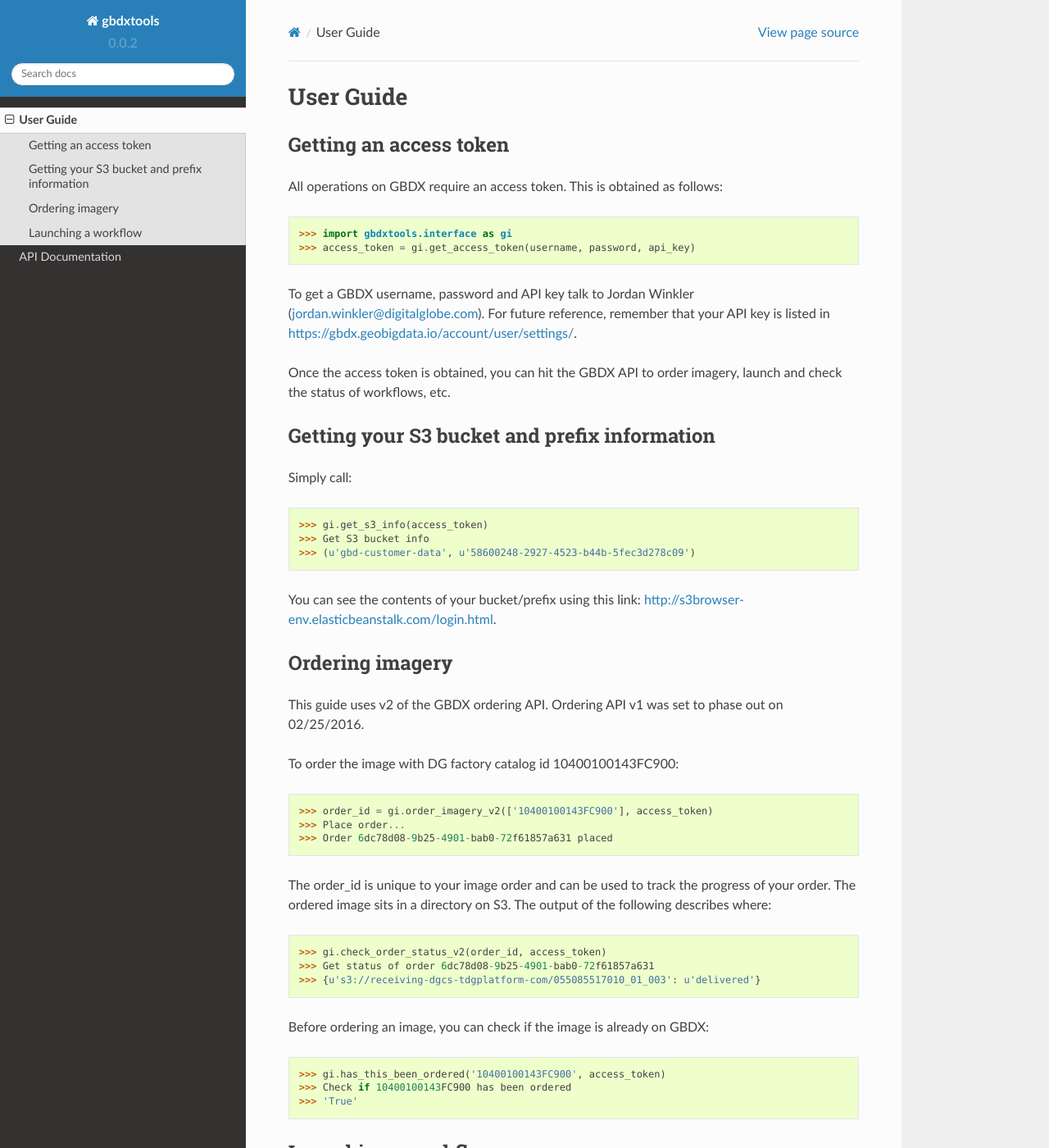
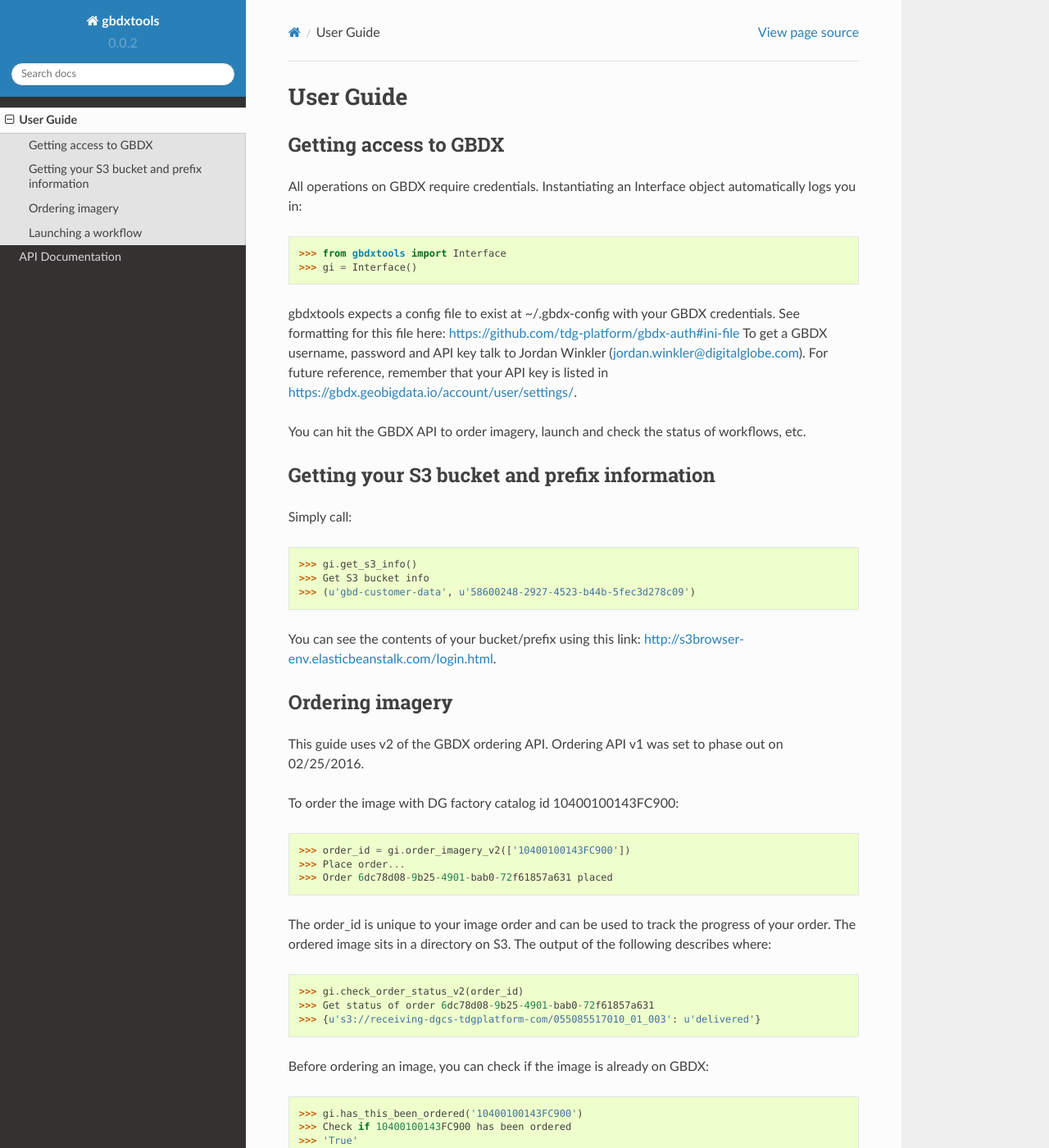
Before and after one commit to DigitalGlobe/gbdxtools, a Sphinx documentation site: the page built from docs/user_guide.rst, in a window 1280 px wide and 1400 px high. Shown: the whole window at 82% size. Built offline with Sphinx 7.4.7 and the Read the Docs theme 2.0.0, drawn with Linux system fonts in a browser that asks for light colours; some of the changed text lies outside the part shown.

Commit message:
update docs

```diff
--- a/docs/index.rst
+++ b/docs/index.rst
@@ -16,7 +16,7 @@
 
 Then::
 
-    import gbdxtools
+    from gbdxtools import Interface
 
 In order to use gbdxtools, you need GBDX credentials. Talk to Jordan Winkler (jordan.winkler@digitalglobe.com)
 to get those.
--- a/docs/user_guide.rst
+++ b/docs/user_guide.rst
@@ -1,20 +1,22 @@
 User Guide
 ==========
 
-Getting an access token
+Getting access to GBDX
 -----------------------
 
-All operations on GBDX require an access token. This is obtained as follows:
+All operations on GBDX require credentials. Instantiating an Interface object automatically logs you in:
 
 .. code-block:: pycon
 
-   >>> import gbdxtools.interface as gi
-   >>> access_token = gi.get_access_token(username, password, api_key)
+   >>> from gbdxtools import Interface
+   >>> gi = Interface()
 
+gbdxtools expects a config file to exist at ~/.gbdx-config with your GBDX credentials.  See formatting for this
+file here:  https://github.com/tdg-platform/gbdx-auth#ini-file
 To get a GBDX username, password and API key talk to Jordan Winkler (jordan.winkler@digitalglobe.com).
 For future reference, remember that your API key is listed in https://gbdx.geobigdata.io/account/user/settings/.
 
-Once the access token is obtained, you can hit the GBDX API to order imagery, launch and check the status of workflows, etc.
+You can hit the GBDX API to order imagery, launch and check the status of workflows, etc.
 
 
 Getting your S3 bucket and prefix information
@@ -24,7 +26,7 @@
 
 .. code-block:: pycon
 
-   >>> gi.get_s3_info(access_token)
+   >>> gi.get_s3_info()
    >>> Get S3 bucket info
    >>> (u'gbd-customer-data', u'58600248-2927-4523-b44b-5fec3d278c09')
 
@@ -40,7 +42,7 @@
 
 .. code-block:: pycon
 
-   >>> order_id = gi.order_imagery_v2(['10400100143FC900'], access_token)
+   >>> order_id = gi.order_imagery_v2(['10400100143FC900'])
    >>> Place order...
    >>> Order 6dc78d08-9b25-4901-bab0-72f61857a631 placed
 
@@ -49,7 +51,7 @@
 
 .. code-block:: pycon
 
-   >>> gi.check_order_status_v2(order_id, access_token)
+   >>> gi.check_order_status_v2(order_id)
    >>> Get status of order 6dc78d08-9b25-4901-bab0-72f61857a631
    >>> {u's3://receiving-dgcs-tdgplatform-com/055085517010_01_003': u'delivered'}
 
@@ -57,7 +59,7 @@
 
 .. code-block:: pycon
 
-   >>> gi.has_this_been_ordered('10400100143FC900', access_token)
+   >>> gi.has_this_been_ordered('10400100143FC900')
    >>> Check if 10400100143FC900 has been ordered
    >>> 'True'
 
@@ -76,11 +78,11 @@
 
 .. code-block:: pycon
 
-   >>> input_location = gi.get_location_of_ordered_imagery(sales_order_number, access_token)
+   >>> input_location = gi.get_location_of_ordered_imagery(sales_order_number)
    >>> # set your prefered output location; you need to know your S3 bucket and prefix for this
    >>> output_location = 'https://gbd-customer-data/58600248-2927-4523-b44b-5fec3d278c09/kostas/adelaide_pools_2016'
    >>> # run an aop_to_s3 workflow that produces an orthorectified and pansharpened image
-   >>> gi.launch_aop_to_s3_workflow(input_location, output_location, access_token, enable_pansharpen='true')
+   >>> gi.launch_aop_to_s3_workflow(input_location, output_location, enable_pansharpen='true')
    >>> Workflow 4270202770861644904 placed
    >>> u'4270202770861644904'
 
@@ -90,7 +92,7 @@
 
 .. code-block:: pycon
 
-   >>> gi.check_workflow_status('4270202770861644904', access_token)
+   >>> gi.check_workflow_status('4270202770861644904')
    >>> Get status of workflow: 4270202770861644904
    >>> {u'event': u'scheduled', u'state': u'pending'}
 
```
